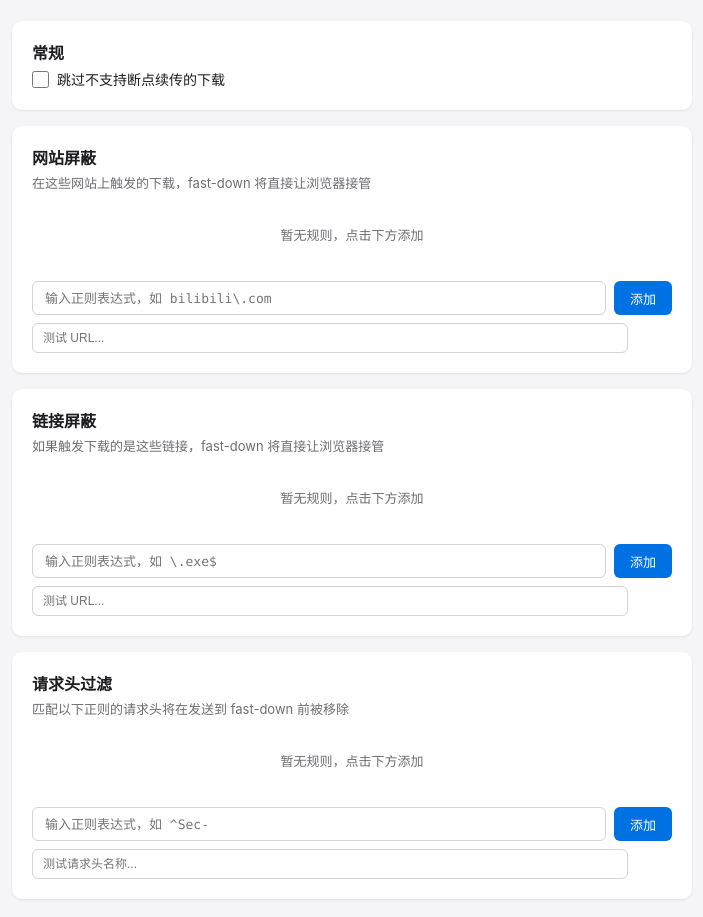
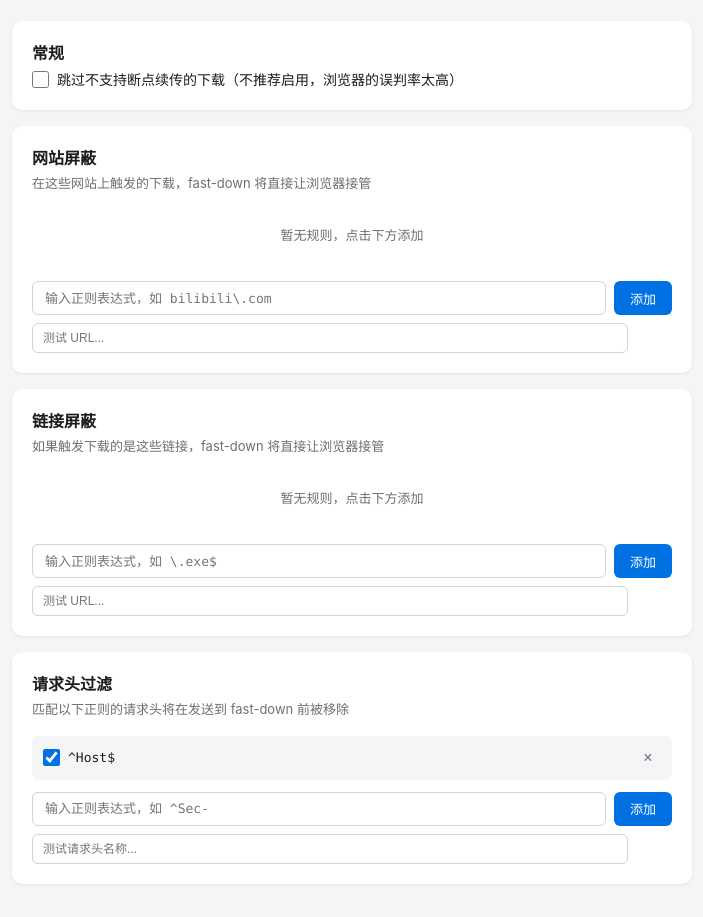
Before and after one commit to fast-down/addons, a website with bundled scripts: page src/options.html in a window 1280 px wide. Shown: the part 77-994 px from the top of the page, without its empty margins (288-991 px from the left). Built offline with nearby package versions, Linux system fonts and the light colour scheme; some packages are replaced by stand-ins of ours.

Commit message:
fix: 修复 firefox 上的 bug

```diff
--- a/build.ts
+++ b/build.ts
@@ -19,6 +19,7 @@ copyDir(srcDir, firefoxDir).then(async () => {
   const manifestFile = path.join(firefoxDir, "manifest.json");
   const manifest = JSON.parse(await fs.readFile(manifestFile, "utf-8"));
   manifest.background.service_worker = undefined;
+  manifest.key = undefined;
   await fs.writeFile(manifestFile, JSON.stringify(manifest, null, 2));
   await zipDir(firefoxDir, firefoxZip);
 });
--- a/src/options.html
+++ b/src/options.html
@@ -28,7 +28,9 @@
           <h2>常规</h2>
           <label class="toggle-row">
             <input type="checkbox" x-model="config.skippedNoResumable" />
-            <span>跳过不支持断点续传的下载</span>
+            <span
+              >跳过不支持断点续传的下载（不推荐启用，浏览器的误判率太高）</span
+            >
           </label>
         </section>
 
--- a/src/shared/utils.js
+++ b/src/shared/utils.js
@@ -42,11 +42,15 @@ export function buildConfig(raw) {
         pattern: r.pattern,
         enable: r.enable ?? true,
       })) ?? [],
-    skippedHeaders:
-      raw?.skippedHeaders?.map?.((r) => ({
-        pattern: r.pattern,
-        enable: r.enable ?? true,
-      })) ?? [],
+    skippedHeaders: raw?.skippedHeaders?.map?.((r) => ({
+      pattern: r.pattern,
+      enable: r.enable ?? true,
+    })) ?? [
+      {
+        pattern: "^Host$",
+        enable: true,
+      },
+    ],
     skippedNoResumable: raw?.skippedNoResumable ?? false,
   };
 }
```
